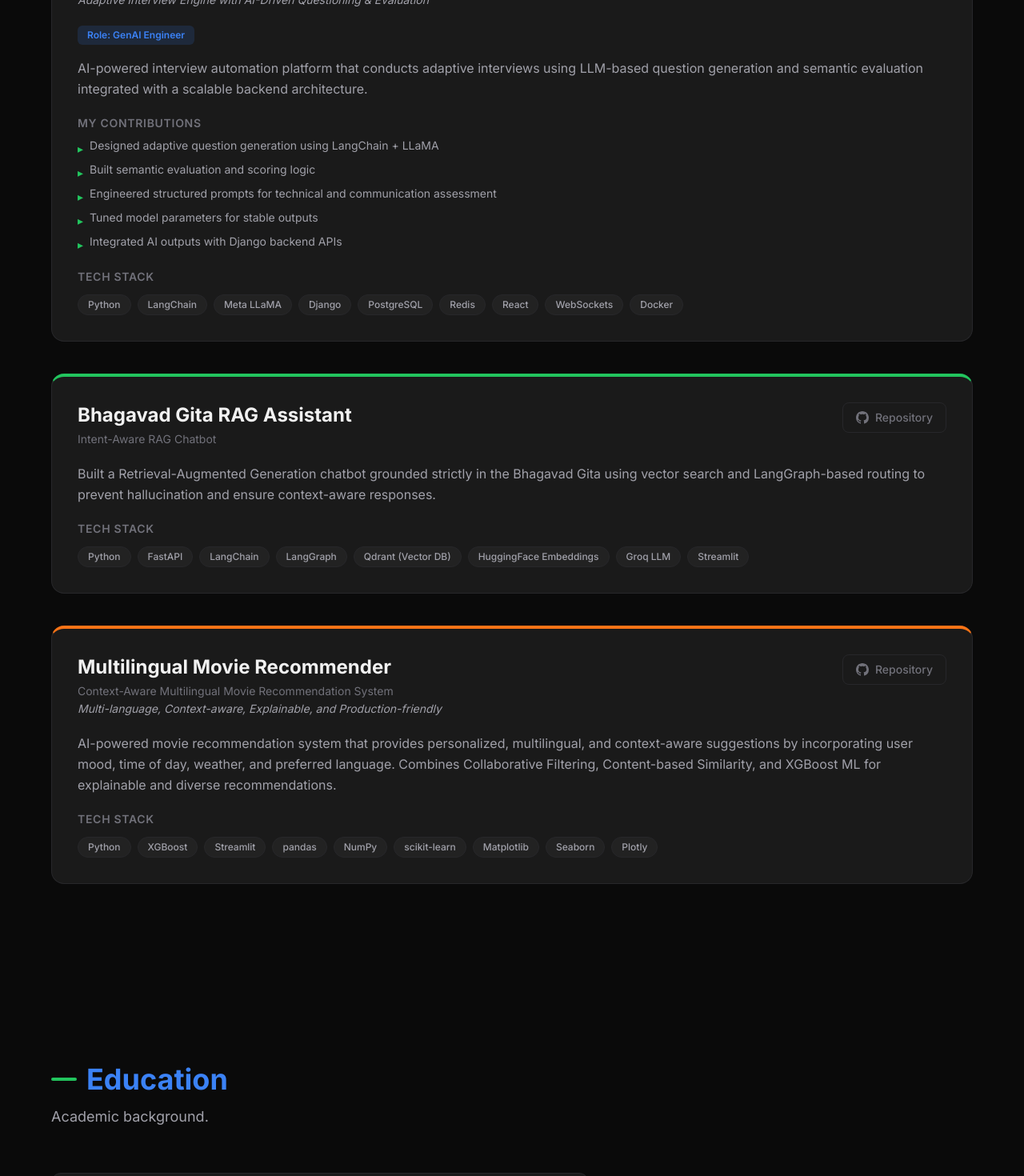
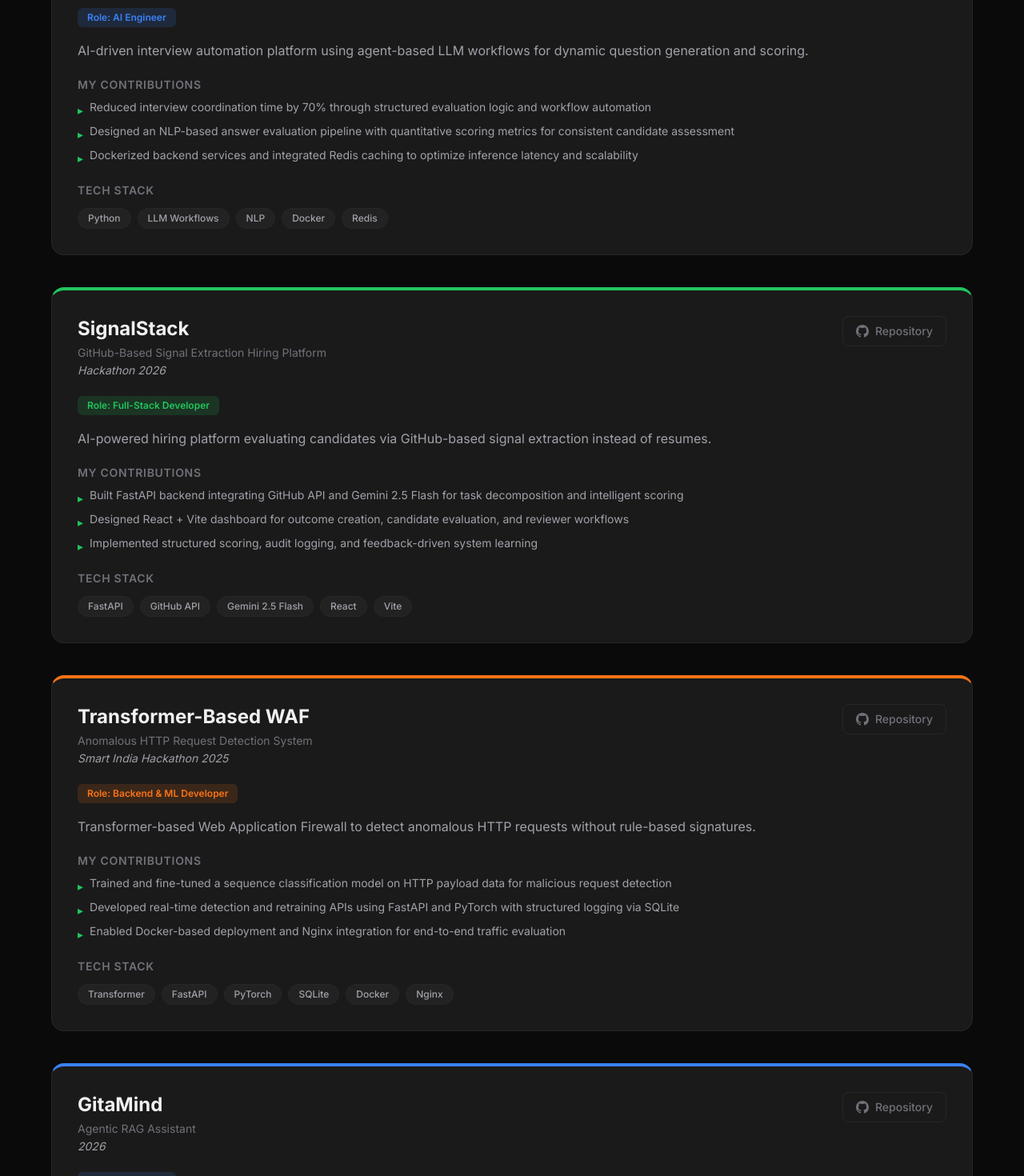
Before and after one commit to abhixw/Portfolio_abhixw, a React (Vite) app: page / in a window 1280 px wide. Shown: the part 3440-4910 px from the top of the page at 80% size. Built offline with nearby package versions, Linux system fonts and the light colour scheme.

Commit message:
Update Projects section with new projects from resume

```diff
--- a/src/components/Projects.jsx
+++ b/src/components/Projects.jsx
@@ -4,59 +4,79 @@ const projects = [
     {
         title: 'InterXAI',
         tagline: 'AI-Powered Interview Automation System',
-        subtitle: 'Adaptive Interview Engine with AI-Driven Questioning & Evaluation',
+        subtitle: null,
         repo: 'https://github.com/abhixw/InterXAI',
-        role: 'GenAI Engineer',
+        role: 'AI Engineer',
         overview:
-            'AI-powered interview automation platform that conducts adaptive interviews using LLM-based question generation and semantic evaluation integrated with a scalable backend architecture.',
+            'AI-driven interview automation platform using agent-based LLM workflows for dynamic question generation and scoring.',
         contributions: [
-            'Designed adaptive question generation using LangChain + LLaMA',
-            'Built semantic evaluation and scoring logic',
-            'Engineered structured prompts for technical and communication assessment',
-            'Tuned model parameters for stable outputs',
-            'Integrated AI outputs with Django backend APIs',
+            'Reduced interview coordination time by 70% through structured evaluation logic and workflow automation',
+            'Designed an NLP-based answer evaluation pipeline with quantitative scoring metrics for consistent candidate assessment',
+            'Dockerized backend services and integrated Redis caching to optimize inference latency and scalability',
         ],
         tech: [
-            ['Python', 'LangChain', 'Meta LLaMA'],
-            ['Django', 'PostgreSQL', 'Redis'],
-            ['React', 'WebSockets'],
-            ['Docker'],
+            ['Python', 'LLM Workflows', 'NLP'],
+            ['Docker', 'Redis'],
         ],
         accent: 'primary',
     },
     {
-        title: 'Bhagavad Gita RAG Assistant',
-        tagline: 'Intent-Aware RAG Chatbot',
-        subtitle: null,
-        repo: 'https://github.com/abhixw/Bhagavad_Gita_RAG_Assistant',
-        role: null,
+        title: 'SignalStack',
+        tagline: 'GitHub-Based Signal Extraction Hiring Platform',
+        subtitle: 'Hackathon 2026',
+        repo: 'https://github.com/abhixw/SignalStack', // Placeholder as not explicitly in img but pattern suggests
+        role: 'Full-Stack Developer',
         overview:
-            'Built a Retrieval-Augmented Generation chatbot grounded strictly in the Bhagavad Gita using vector search and LangGraph-based routing to prevent hallucination and ensure context-aware responses.',
-        contributions: null,
+            'AI-powered hiring platform evaluating candidates via GitHub-based signal extraction instead of resumes.',
+        contributions: [
+            'Built FastAPI backend integrating GitHub API and Gemini 2.5 Flash for task decomposition and intelligent scoring',
+            'Designed React + Vite dashboard for outcome creation, candidate evaluation, and reviewer workflows',
+            'Implemented structured scoring, audit logging, and feedback-driven system learning',
+        ],
         tech: [
-            ['Python', 'FastAPI', 'LangChain', 'LangGraph'],
-            ['Qdrant (Vector DB)'],
-            ['HuggingFace Embeddings'],
-            ['Groq LLM'],
-            ['Streamlit'],
+            ['FastAPI', 'GitHub API', 'Gemini 2.5 Flash'],
+            ['React', 'Vite'],
         ],
         accent: 'green',
     },
     {
-        title: 'Multilingual Movie Recommender',
-        tagline: 'Context-Aware Multilingual Movie Recommendation System',
-        subtitle: 'Multi-language, Context-aware, Explainable, and Production-friendly',
-        repo: 'https://github.com/abhixw/Multilingual_Movie_Recommender',
-        role: null,
+        title: 'Transformer-Based WAF',
+        tagline: 'Anomalous HTTP Request Detection System',
+        subtitle: 'Smart India Hackathon 2025',
+        repo: 'https://github.com/abhixw/Transformer-WAF', // Placeholder
+        role: 'Backend & ML Developer',
         overview:
-            'AI-powered movie recommendation system that provides personalized, multilingual, and context-aware suggestions by incorporating user mood, time of day, weather, and preferred language. Combines Collaborative Filtering, Content-based Similarity, and XGBoost ML for explainable and diverse recommendations.',
-        contributions: null,
+            'Transformer-based Web Application Firewall to detect anomalous HTTP requests without rule-based signatures.',
+        contributions: [
+            'Trained and fine-tuned a sequence classification model on HTTP payload data for malicious request detection',
+            'Developed real-time detection and retraining APIs using FastAPI and PyTorch with structured logging via SQLite',
+            'Enabled Docker-based deployment and Nginx integration for end-to-end traffic evaluation',
+        ],
         tech: [
-            ['Python', 'XGBoost', 'Streamlit'],
-            ['pandas', 'NumPy', 'scikit-learn'],
-            ['Matplotlib', 'Seaborn', 'Plotly'],
+            ['Transformer', 'FastAPI', 'PyTorch'],
+            ['SQLite', 'Docker', 'Nginx'],
         ],
         accent: 'orange',
+    },
+    {
+        title: 'GitaMind',
+        tagline: 'Agentic RAG Assistant',
+        subtitle: '2026',
+        repo: 'https://github.com/abhixw/GitaMind', // Placeholder
+        role: 'AI Engineer',
+        overview:
+            'Agentic RAG assistant grounded in the Bhagavad Gita using LangGraph-based orchestration.',
+        contributions: [
+            'Implemented planner, router, and critic reflection loop to enforce strict verse-level citation and prevent hallucination',
+            'Integrated Groq LLaMA-3.1, HuggingFace embeddings, and Qdrant vector search for multilingual grounded responses',
+            'Built FastAPI backend with Streamlit UI supporting voice interaction via Whisper (STT) and gTTS (TTS)',
+        ],
+        tech: [
+            ['LangGraph', 'LLaMA-3.1', 'Groq'],
+            ['Qdrant', 'FastAPI', 'Streamlit'],
+            ['Whisper (STT)', 'gTTS (TTS)'],
+        ],
+        accent: 'primary',
     },
 ]
 
```
